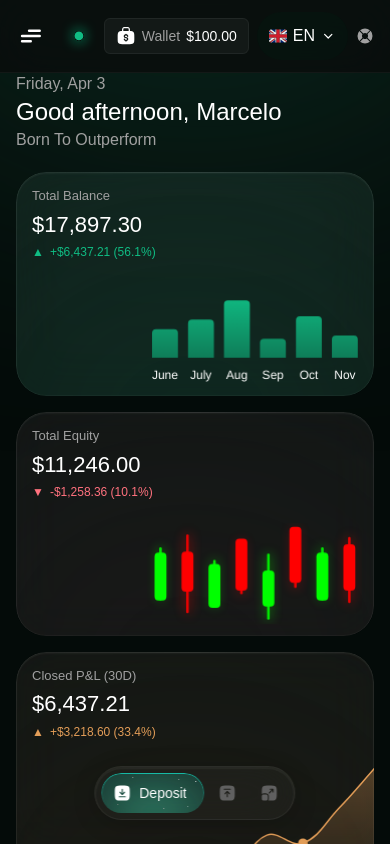
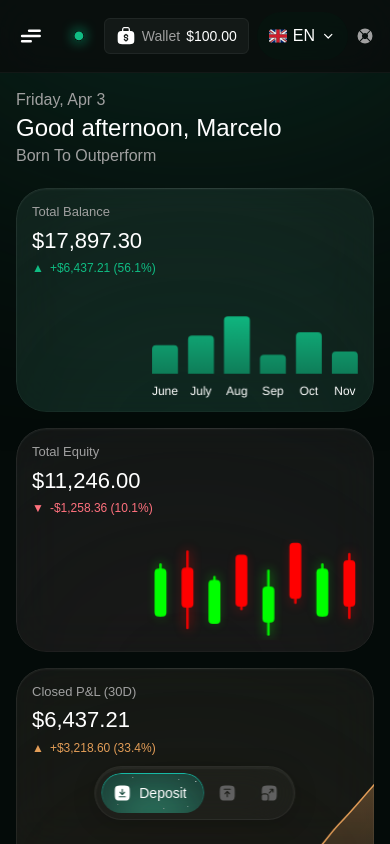
Before and after one commit to Mdx2025/GenesisFxDashboardMDX, a React (Vite) app: page / in a window 390 px wide. Built offline with nearby package versions, Linux system fonts and the light colour scheme; a web font is replaced by a local one.

Commit message:
fix: add top margin to GreetingRow on mobile for header spacing

```diff
--- a/src/components/dashboard/GreetingRow.tsx
+++ b/src/components/dashboard/GreetingRow.tsx
@@ -9,7 +9,7 @@ interface GreetingRowProps {
 
 export function GreetingRow({ userName = 'Marcelo', date = 'Friday, Apr 3', tagline = 'Born To Outperform' }: GreetingRowProps) {
   return (
-    <div className="flex flex-col sm:flex-row items-start sm:items-center justify-between mb-5 gap-4">
+    <div className="flex flex-col sm:flex-row items-start sm:items-center justify-between mt-4 sm:mt-0 mb-5 gap-4">
       <div>
         <time className="text-gfx-neutral-500 text-base sm:text-body2 mb-1 block">{date}</time>
         <h1 className="text-white font-normal leading-none mb-1" style={{ fontSize: 'clamp(1.5rem, 0.75rem + 1.5vw, 3.5rem)' }}>Good afternoon, {userName}</h1>
```
Also changed, not shown: 4 other files (tests, documents, lock files or other folders).
